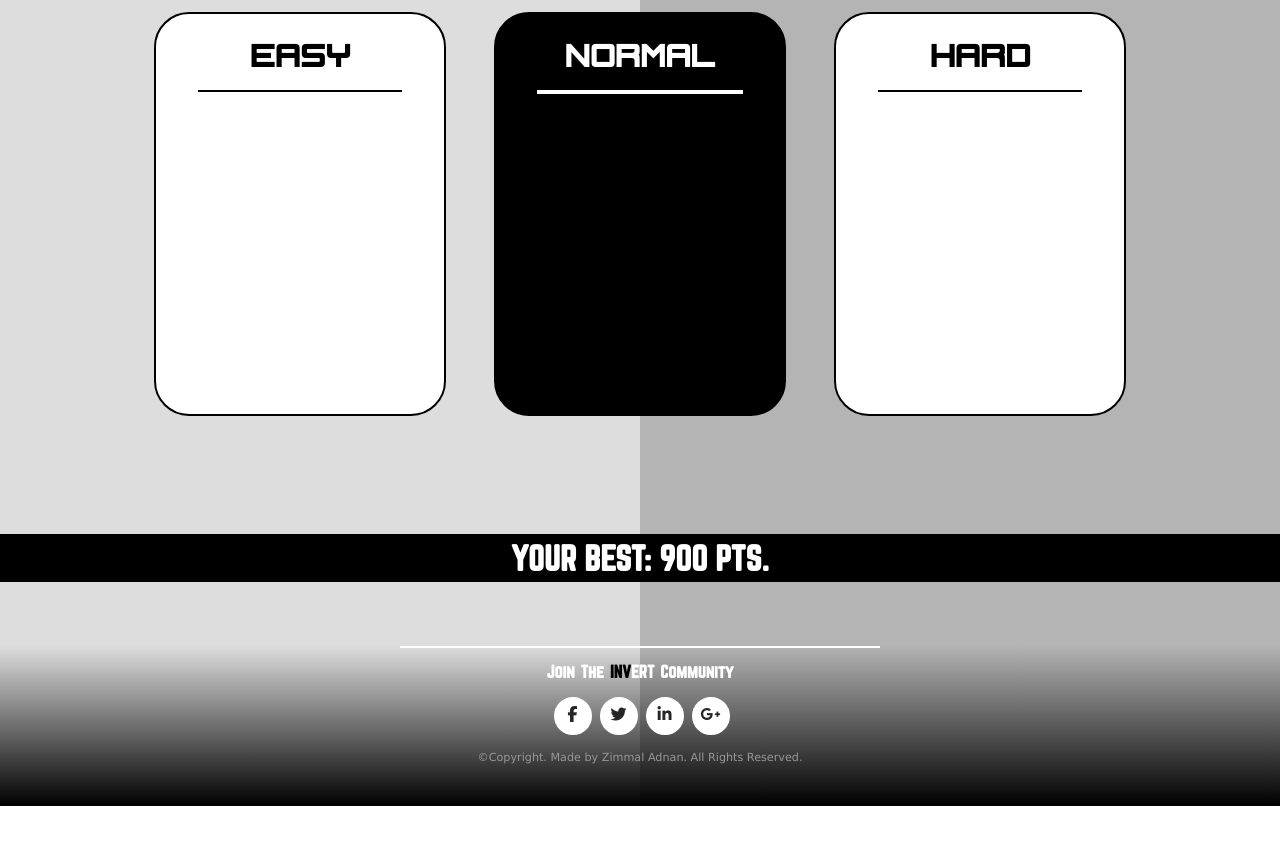
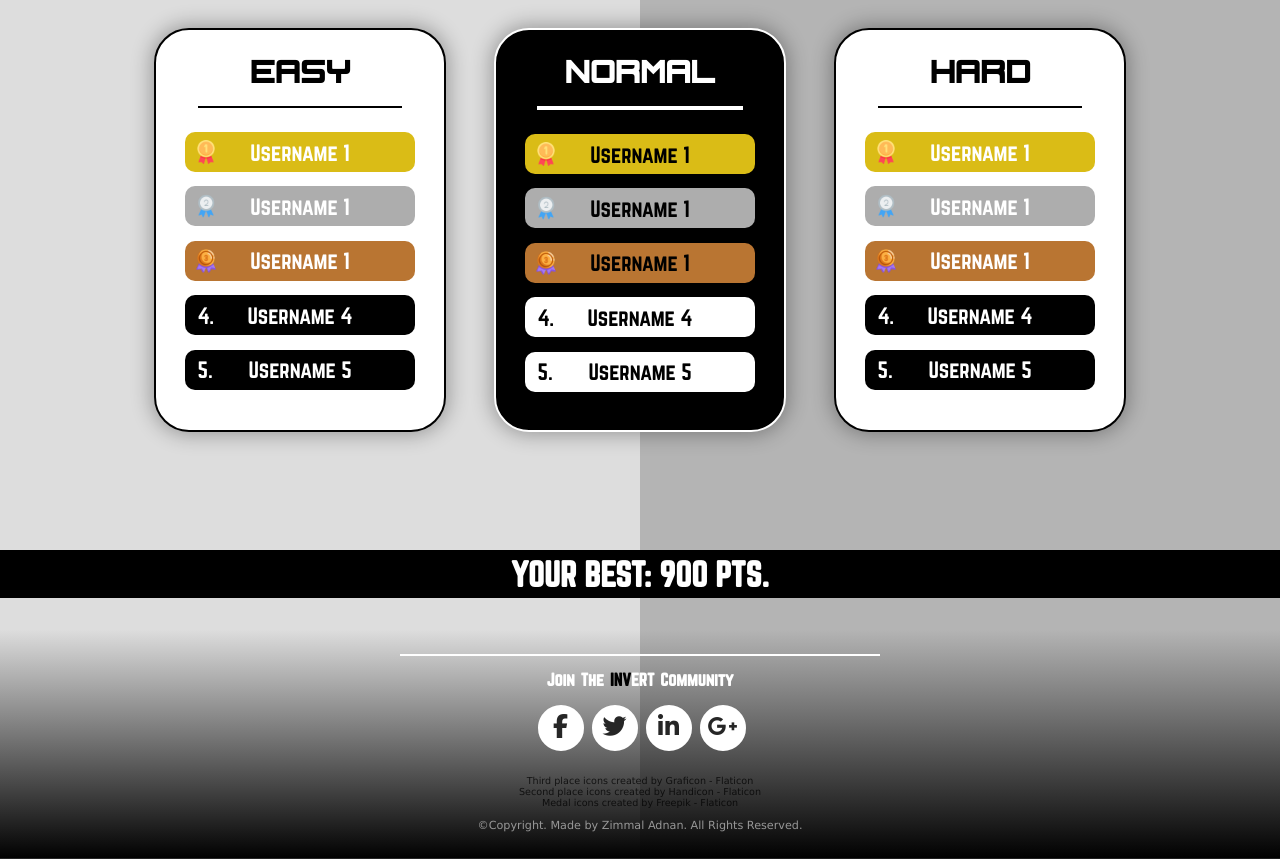
Before and after one commit to zimmal-adnan/game-website, a plain HTML site: page leaderboard.html in a window 1280 px wide. Shown: the part 300-1159 px from the top of the page. Before the commit the page ends 1106 px from the top, so only its background shows below. Drawn offline with Linux system fonts and the light colour scheme.

Commit message:
Improved styling and design

```diff
--- a/index.css
+++ b/index.css
@@ -103,7 +103,7 @@ nav a{
 }
 .links > .line {
 	opacity: 0;
-	transition: all .5s;
+	transition: all 0.5s;
 	position: absolute;
 	bottom: 0;
     margin-left: -3px;
@@ -317,7 +317,12 @@ footer{
     background: linear-gradient(to bottom, #dddddd, black) left / 50% 100% no-repeat,
     linear-gradient(to bottom, #b4b4b4, black) right / 50% 100% no-repeat;
     padding: 1rem 5rem;
-    height: 8rem;
+    min-height: 9rem;
+    margin-left: auto;
+    margin-right: auto;
+    max-width: 100rem;
+    position: relative;
+
 }
 
 footer hr{
@@ -342,7 +347,6 @@ footer h2{
 }
 
 
-
 .copyright{
     font-family: 'Lucida Sans';
     display: flex;
@@ -350,8 +354,25 @@ footer h2{
     justify-content: center;
     align-items: center;
     font-size: 0.7rem;
+    position: relative;
 }
 
+footer div{
+    margin-top: 1.5rem;
+}
+
+.credit{
+    text-decoration: none;
+    font-family: 'Lucida Sans';
+    display: flex;
+    color: rgb(0, 0, 0);
+    justify-content: center;
+    align-items: center;
+    font-size: 0.6rem;
+    position: relative;
+    opacity: 0.75;
+
+}
 
 footer span{
     color: black;
@@ -403,11 +424,11 @@ ul li {
 }
 
 ul li a {
-  width: 2rem;
-  height: 2rem;
+  width: 2.5rem;
+  height: 2.5rem;
   background-color: #fff;
   text-align: center;
-  font-size: 1rem;
+  font-size: 1.5rem;
   margin-right: 0.5rem;
   display: block;
   border-radius: 50%;
--- a/leaderboard.css
+++ b/leaderboard.css
@@ -60,18 +60,22 @@ main{
     border-radius: 35px;
     width: 18rem;
     height: 25rem;
+    box-shadow: 0px 0px 20px 3px rgba(0, 0, 0, 0.3);
 }
 
 #normal-box{
     background-color: black;
-    color: white;
+    border: 2px solid white;
 }
 
-hr{
+
+
+main hr{
     border: 1px solid black;
     position: relative;
     width: 70%;
     margin-top: -1rem;
+
 }
 
 .leaderboard-box h2{
@@ -83,6 +87,64 @@ hr{
     margin-top: 1.2rem;
 }
 
+
+.username-points{
+    font-family: 'norwester';
+    margin-top: 1.5rem;
+    padding-left: 0;
+    list-style: none;
+    counter-reset: list-counter;
+}
+
+.points, .normal-points{
+    display: flex;
+    justify-content: center;
+    align-items: center;
+    margin-bottom: 0.9rem;
+    width: 80%;
+    margin-left: auto;
+    margin-right: auto;
+    border-radius: 10px;
+    height: 2.5rem;
+    font-size: 1.3rem;
+    counter-increment: list-counter;
+    position: relative;
+    background-color: black;
+    color: white;
+}
+
+.normal-points{
+    background-color: white;
+    color: black;
+}
+
+.points:nth-child(n+4)::before, .normal-points:nth-child(n+4)::before{
+    content: counter(list-counter) ". ";
+    position: absolute;
+    left: 0.8rem;
+}
+
+.points:nth-child(1), .normal-points:nth-child(1){
+    background-color: rgb(218, 188, 22);
+}
+
+.points:nth-child(2), .normal-points:nth-child(2){
+    background-color: rgb(173, 173, 173);
+}
+
+.points:nth-child(3), .normal-points:nth-child(3){
+    background-color: #b97532;
+}
+
+.icon-position{
+    position: absolute;
+    left: 0.6rem;
+    width: 1.5rem;
+    height: 1.5rem;
+}
+
+
+
 .score-strip{
     background-color: black;
     color: white;
@@ -90,7 +152,7 @@ hr{
     text-align: center;
     align-items: center;
     justify-content: center;
-    margin-bottom: 4rem;
+    margin-bottom: 2rem;
     height: 3rem;
 }
 
--- a/leaderboard.html
+++ b/leaderboard.html
@@ -40,16 +40,66 @@
         <div class = "leaderboard-box">
             <h2>EASY</h2>
             <hr>
+            <ol class = "username-points">
+                <li class = "points">
+                    <img src = "medal (1).png" class="icon-position">
+                    <span>Username 1</span>
+                </li>
+                <li class = "points">
+                    <img src = "second-prize.png" class="icon-position">
+                    <span>Username 1</span>
+                </li>
+                <li class = "points">
+                    <img src = "third-place.png" class="icon-position">
+                    <span>Username 1</span>
+                </li>
+                <li class = "points">Username 4</li>
+                <li class = "points">Username 5</li>
+            </ol>
+
+
 
         </div>
         <div id = "normal-box" class = "leaderboard-box">
-            <h2>NORMAL</h2>
+            <h2 style = "color: white;">NORMAL</h2>
             <hr style = "border: 2px solid white">
+            <ol class = "username-points">
+                <li class = "normal-points">
+                    <img src = "medal (1).png" class="icon-position">
+                    <span>Username 1</span>
+                </li>
+                <li class = "normal-points">
+                    <img src = "second-prize.png" class="icon-position">
+                    <span>Username 1</span>
+                </li>
+                <li class = "normal-points">
+                    <img src = "third-place.png" class="icon-position">
+                    <span>Username 1</span>
+                </li>
+                <li class = "normal-points">Username 4</li>
+                <li class = "normal-points">Username 5</li>
+            </ol>
         </div>
 
          <div class = "leaderboard-box">
             <h2>HARD</h2>
             <hr>
+            <ol class = "username-points">
+                <li class = "points">
+                    <img src = "medal (1).png" class="icon-position">
+                    <span>Username 1</span>
+                </li>
+                <li class = "points">
+                    <img src = "second-prize.png" class="icon-position">
+                    <span>Username 1</span>
+                </li>
+                <li class = "points">
+                    <img src = "third-place.png" class="icon-position">
+                    <span>Username 1</span>
+                </li>
+                <li class = "points">Username 4</li>
+                <li class = "points">Username 5</li>
+            </ol>
         </div>
     </main>
 
@@ -75,6 +125,12 @@
                 <a href="#"><i class="fab fa-google-plus-g icon"></i></a></li>
         </ul>
 
+        <div>
+            <a href="https://www.flaticon.com/free-icons/third-place" class = "credit" title="third place icons">Third place icons created by Graficon - Flaticon</a>
+            <a href="https://www.flaticon.com/free-icons/second-place" class = "credit" title="second place icons">Second place icons created by Handicon - Flaticon</a>
+            <a href="https://www.flaticon.com/free-icons/medal" class = "credit" title="medal icons">Medal icons created by Freepik - Flaticon</a>
+        </div>
+
         <p class = "copyright">©Copyright. Made by Zimmal Adnan. All Rights Reserved.</p>
     </footer>
 
--- a/login.css
+++ b/login.css
@@ -1,3 +1,26 @@
+@font-face {
+  font-family: 'Blanka';
+  src: url('Blanka-Regular.otf') format('truetype');
+  font-weight: normal;
+  font-style: normal;
+}
+
+@font-face {
+  font-family: 'Norwester';
+  src: url('norwester.otf') format('truetype');
+  font-weight: normal;
+  font-style: normal;
+}
+
+@font-face {
+  font-family: 'Ignis';
+  src: url('Ignis et Glacies Sharp.ttf') format('truetype');
+  font-weight: normal;
+  font-style: normal;
+}
+
+
+
 html, body {
   height: 100%;
   margin: 0;
@@ -50,7 +73,7 @@ main{
     width: 100%;
     width: 35rem;
     border-radius: 1rem 0 0 1rem;
-    padding: 7rem;
+    padding: 5rem 7rem;
     box-shadow: 0 4px 8px rgba(0, 0, 0, 0.2);
     box-sizing: border-box;
     position: relative;
@@ -97,26 +120,31 @@ main{
 
 .heading{
     color: white;
-    font-size: 2.5rem;
+    font-size: 2.8rem;
     position: relative;
     top: -20px;
+    font-family: 'Ignis';
+    letter-spacing: 3px;
+    text-shadow: 2px 2px 0px grey;
 }
 
 
 
 /*https://codepen.io/lucasyem/pen/ZEEYKdj*/
 .form a{
+    font-family: 'norwester';
     font-size: 1rem;
-    color: white;
+    color: rgb(174, 174, 174);
     text-decoration: none;
     display: block;
     flex-direction: column;
 }
 
 .sign-up{
-    color: grey;
+    color: rgb(255, 255, 255);
     font-weight: bold;
     font-size: 1rem;
+
 }
 
 .input-container{
@@ -128,10 +156,12 @@ main{
 	position: absolute;
     left: 0px;
     top: -10px;
-	font-size: 1.3rem;
+	font-size: 1.4rem;
 	color:black;
     pointer-events: none;
     transition: all 0.5s ease-out;
+    font-family: "norwester";
+    letter-spacing: 1px;
 }
 
 .input-container input{
@@ -143,6 +173,7 @@ main{
   font-size: 1.1rem;
   font-family: "Lato";
   color: white;
+  font-family: 'norwester';
 }
 
 .input-container input:focus{
@@ -162,15 +193,15 @@ main{
 .username-button{
   background-color: white;
   border-radius: 8px;
-  box-shadow: 0 10px 20px rgba(0, 0, 0, .1), 0 3px 6px rgba(0, 0, 0, .05);
   cursor: pointer;
   font-weight: bold;
-  font-size: 15px;
-  height: 40px;
+  font-size: 1.5rem;
+  height: 50px;
   width: 10rem;
   margin-bottom: 1rem;
   margin-top: 2rem;
   transition: all 0.5s;
+  font-family: 'norwester';
 }
 
 .username-button:hover {
@@ -189,5 +220,17 @@ main{
     position: absolute;
     top: 1rem;
     left: 1rem;
+    font-family: 'norwester';
+}
 
+.text h1{
+    font-family: 'norwester';
+    font-size: 2.8rem;
+    text-align: right;
+    letter-spacing: 1px;
 }
+
+.text p{
+    font-size: 1.2rem;
+    font-family: 'norwester';
+}
```
Also changed, not shown: index.html (+8 -1 lines), login.html (+4 -4 lines), signup.html (+3 -3 lines), medal (1).png (added), medal.png (added), second-prize (1).png (added), second-prize.png (added), third-place.png (added).
